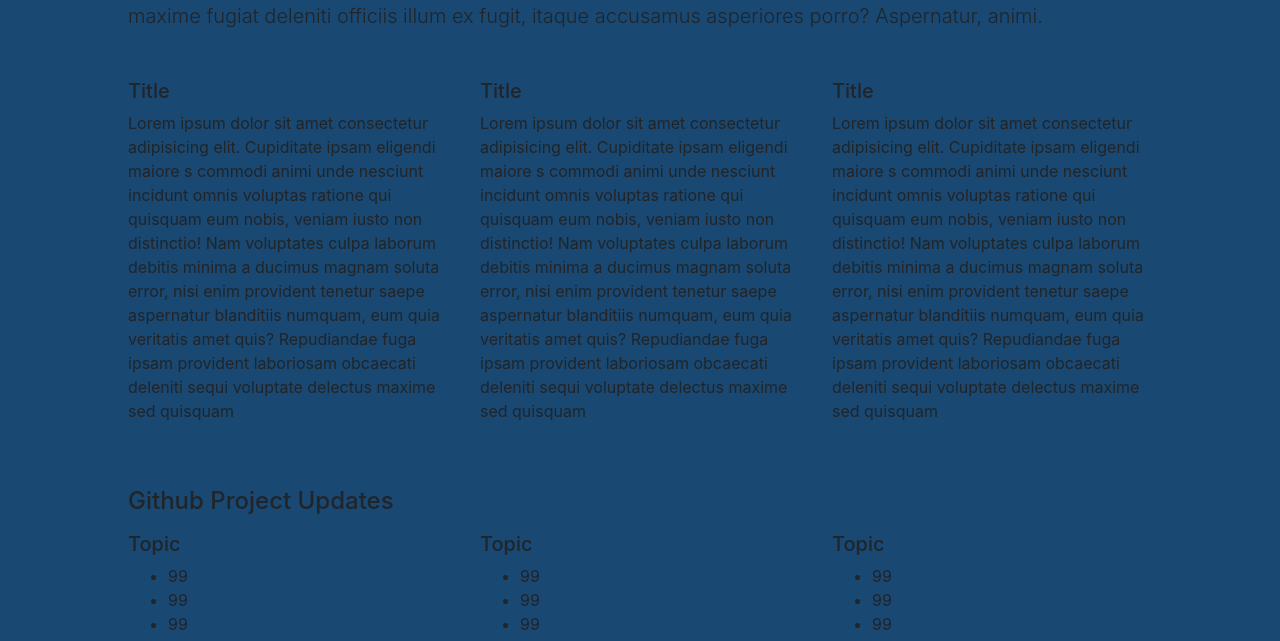
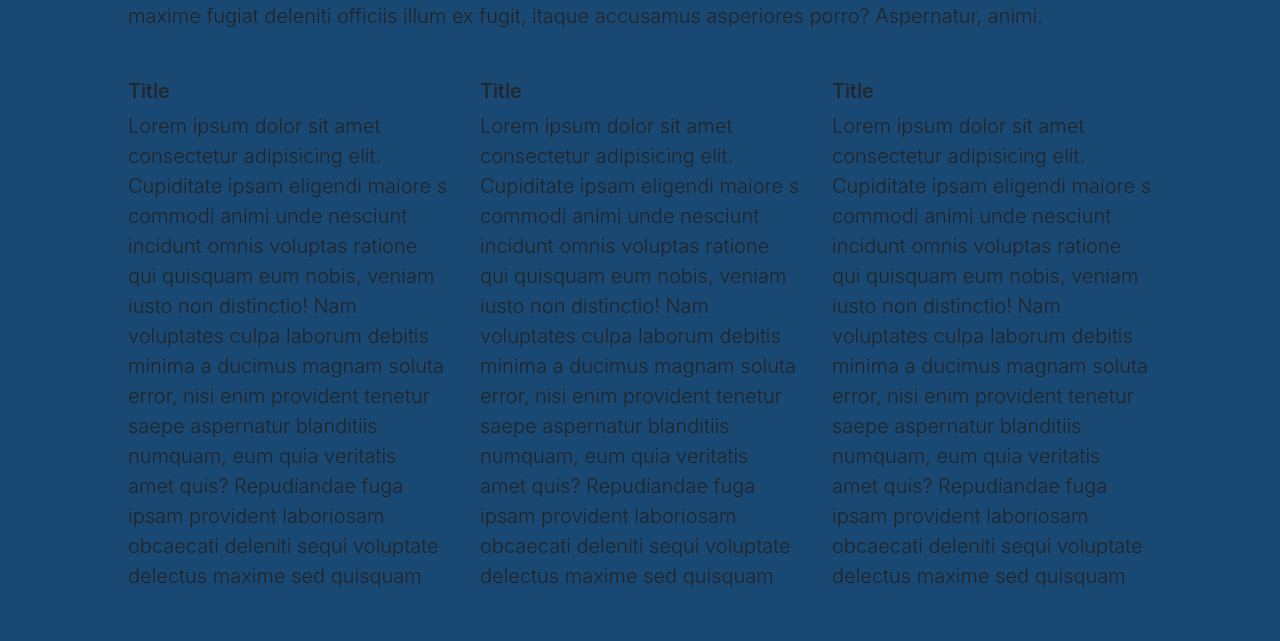
Before and after one commit to jesus-r-mendoza/Portfolio, a React (Create React App) app: page / in a window 1280 px wide. Shown: the part 1268-1909 px from the top of the page. Built offline with nearby package versions, Linux system fonts and the light colour scheme; no server answers.

Commit message:
changed style of summary paragraphs

```diff
--- a/src/components/sections/experience/Summaries.js
+++ b/src/components/sections/experience/Summaries.js
@@ -5,7 +5,7 @@ function Summaries() {
         <div className="d-flex justify-content-between flex-wrap my-5">
             <div className="summary">
                 <h5>Title</h5>
-                <p>
+                <p className="lead">
                     Lorem ipsum dolor sit amet consectetur adipisicing elit. Cupiditate ipsam eligendi maiore
                     s commodi animi unde nesciunt incidunt omnis voluptas ratione qui quisquam eum
                     nobis, veniam iusto non distinctio! Nam voluptates culpa laborum debitis minima a
@@ -16,7 +16,7 @@ function Summaries() {
             </div>
             <div className="summary">
                 <h5>Title</h5>
-                <p>
+                <p className="lead">
                     Lorem ipsum dolor sit amet consectetur adipisicing elit. Cupiditate ipsam eligendi maiore
                     s commodi animi unde nesciunt incidunt omnis voluptas ratione qui quisquam eum
                     nobis, veniam iusto non distinctio! Nam voluptates culpa laborum debitis minima a
@@ -27,7 +27,7 @@ function Summaries() {
             </div>
             <div className="summary">
                 <h5>Title</h5>
-                <p>
+                <p className="lead">
                     Lorem ipsum dolor sit amet consectetur adipisicing elit. Cupiditate ipsam eligendi maiore
                     s commodi animi unde nesciunt incidunt omnis voluptas ratione qui quisquam eum
                     nobis, veniam iusto non distinctio! Nam voluptates culpa laborum debitis minima a
```
